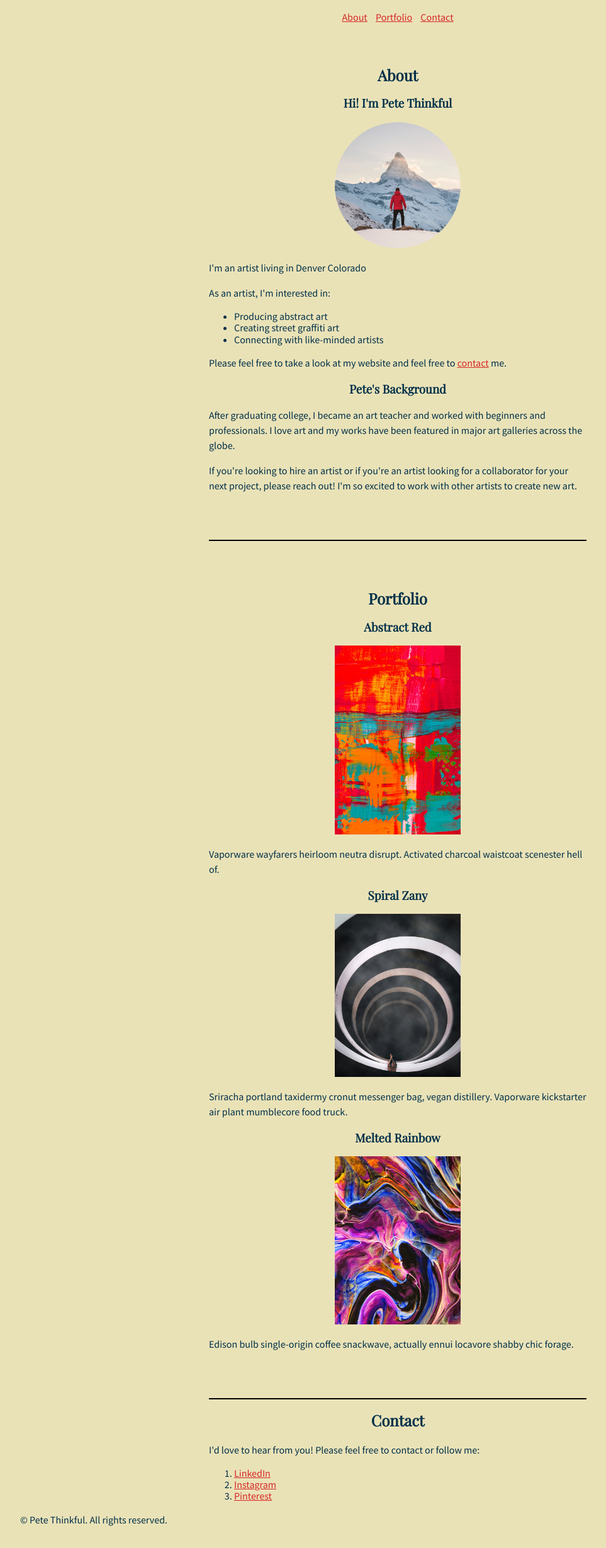
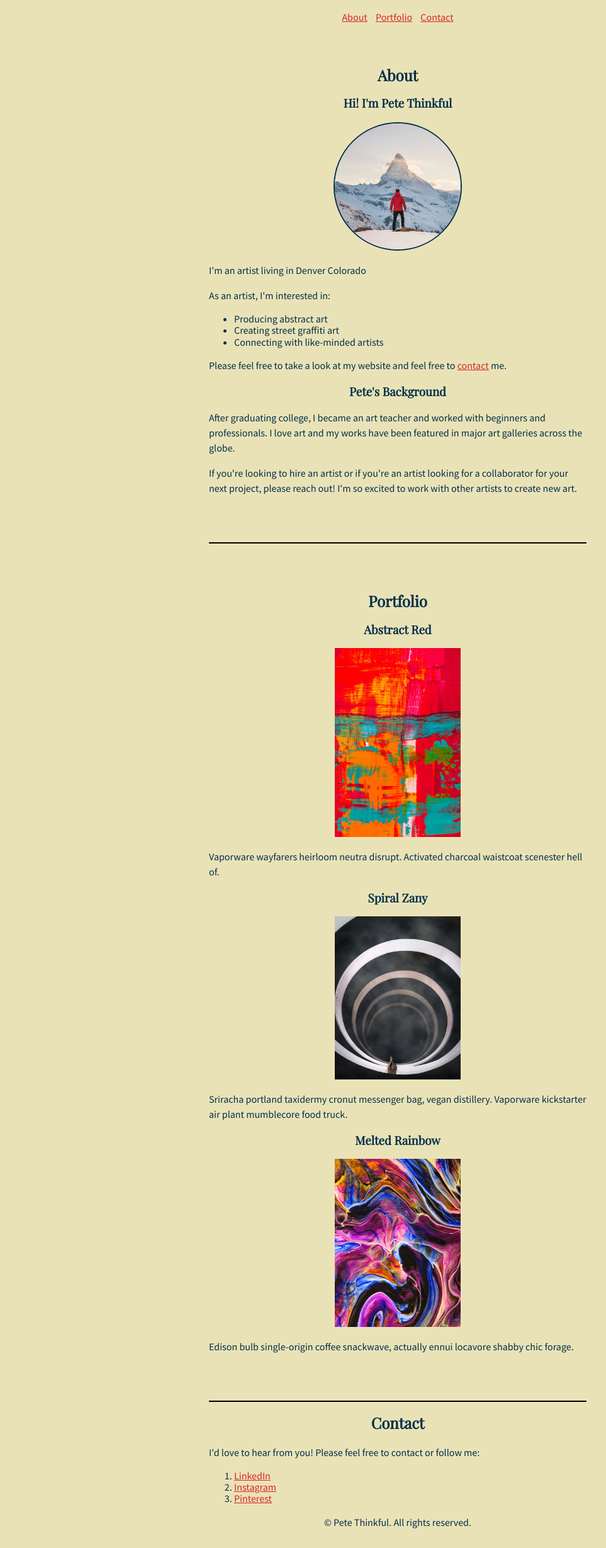
Before and after one commit to coryh753/petes-portfolio, a plain HTML site: page index.html in a window 1280 px wide. Shown: the part 102-2560 px from the top of the page at 63% size, without its empty margins (8-971 px from the left). Drawn offline with nearby package versions, Linux system fonts and the light colour scheme.

Commit message:
Add files via upload

```diff
--- a/style.css
+++ b/style.css
@@ -52,8 +52,7 @@ hr {
 /* Add your solution below */
 
 .image-circle {
-  border: 2px;
-  border-color: #003049;
+  border: 2px solid #003049;
   border-radius: 50%;
 }
 
@@ -65,6 +64,10 @@ a {
   color: #d62828;
 }
 
-a:visited {
+a:hover {
   color: #f77f00;
 }
+
+footer {
+  text-align: center;
+}
```
